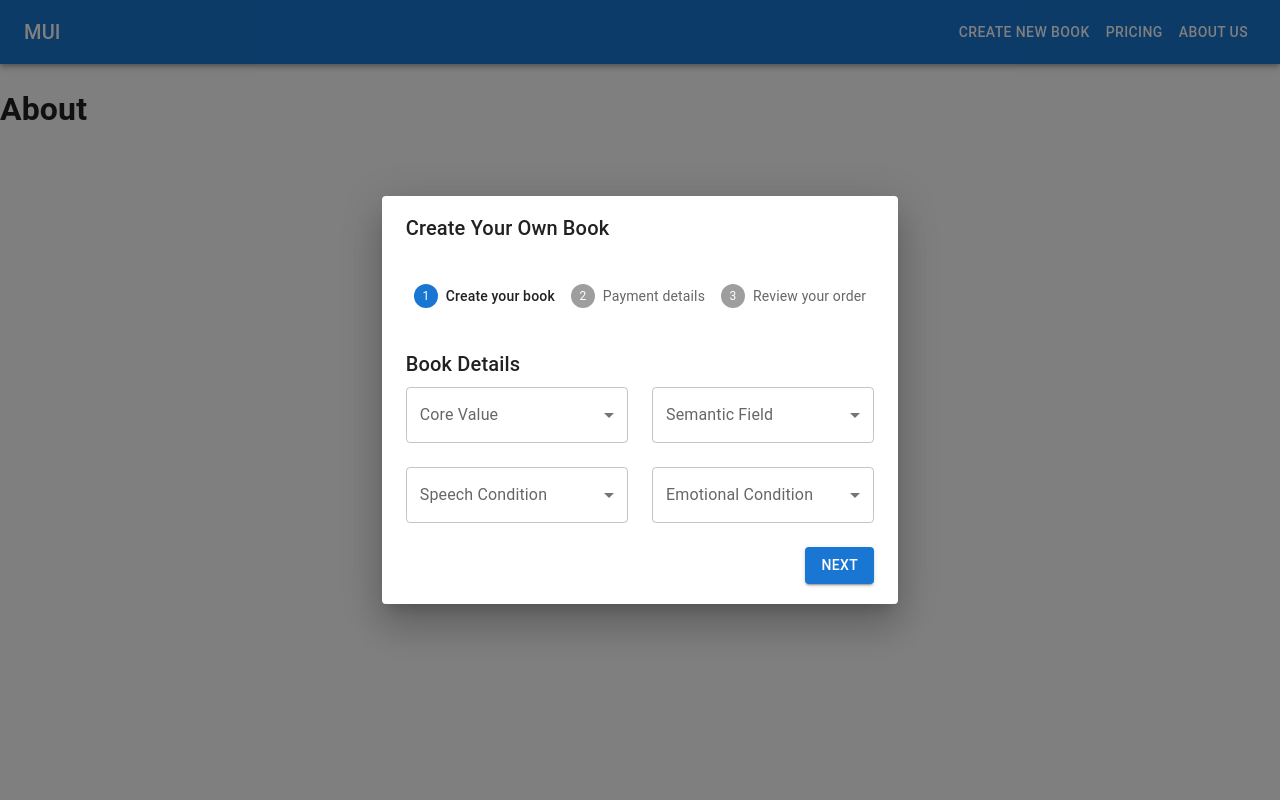
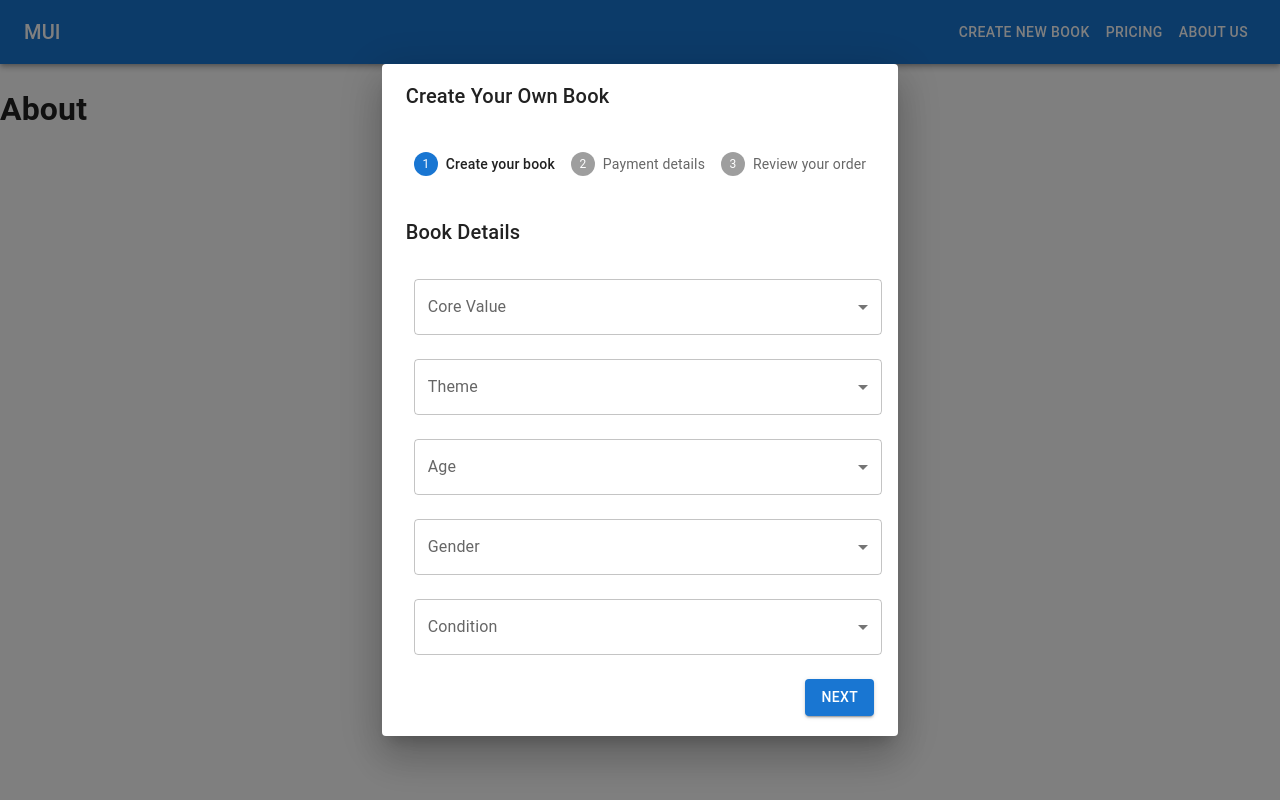
Before and after one commit to nadavWeisler/CommuniTale, a React (Create React App) app in the folder book-generator-ui/: page /about in a window 1280 px wide. Both pictures are taken after a click on the button "CREATE NEW BOOK". Built offline with nearby package versions, Linux system fonts and the light colour scheme.

Commit message:
Advance book form

```diff
--- a/book-generator-ui/src/components/Form/BookForm.tsx
+++ b/book-generator-ui/src/components/Form/BookForm.tsx
@@ -1,65 +1,88 @@
 import * as React from 'react';
-import Grid from '@mui/material/Grid';
 import Typography from '@mui/material/Typography';
 import { FormControl, InputLabel, MenuItem, Select } from '@mui/material';
-import { CoreValues, EMOTIONAL_CONDITIONS, SPEECH_CONDITIONS, SemanticFields } from '../../constants';
+import { AGE, CONDITIONS, CORE_VALUES, GENDER, PHONEMS, THEMES } from '../../constants';
 
 export default function BookForm() {
+    const [age, setAge] = React.useState('');
+    const [gender, setGender] = React.useState('');
+    const [theme, setTheme] = React.useState('');
+    const [coreValue, setCoreValue] = React.useState('');
+    const [condition, setCondition] = React.useState('');
+    const [phoneme, setPhoneme] = React.useState('');
+    const [showPhoneme, setShowPhoneme] = React.useState(false);
+
     return (
         <React.Fragment>
             <Typography variant="h6" gutterBottom>
                 Book Details
             </Typography>
-            <Grid container spacing={3}>
-                <Grid item xs={12} sm={6}>
-                    <FormControl fullWidth>
+            <FormControl fullWidth sx={{ mt: 3, ml: 1 }}>
                 <InputLabel id="core-value-select-label">Core Value</InputLabel>
-                        <Select>
+                <Select value={coreValue} onChange={(e) => setCoreValue(e.target.value)}>
                     {
-                                CoreValues.map((coreValue: string) => (
+                        CORE_VALUES.map((coreValue: string) => (
                             <MenuItem key={coreValue} value={coreValue}>{coreValue}</MenuItem>
                         ))
                     }
                 </Select>
             </FormControl>
-                </Grid>
-                <Grid item xs={12} sm={6}>
-                    <FormControl fullWidth>
-                        <InputLabel id="core-value-select-label">Semantic Field</InputLabel>
-                        <Select>
+            <FormControl fullWidth sx={{ mt: 3, ml: 1 }}>
+                <InputLabel id="theme-select-label">Theme</InputLabel>
+                <Select value={theme} onChange={(e) => setTheme(e.target.value)}>
                     {
-                                SemanticFields.map((semanticField: string) => (
-                                    <MenuItem key={semanticField} value={semanticField}>{semanticField}</MenuItem>
+                        THEMES.map((theme: string) => (
+                            <MenuItem key={theme} value={theme}>{theme}</MenuItem>
                         ))
                     }
                 </Select>
             </FormControl>
-                </Grid>
-                <Grid item xs={12} sm={6}>
-                    <FormControl fullWidth>
-                        <InputLabel id="core-value-select-label">Speech Condition</InputLabel>
-                        <Select>
+            <FormControl fullWidth sx={{ mt: 3, ml: 1 }}>
+                <InputLabel id="age-select-label">Age</InputLabel>
+                <Select value={age} onChange={(e) => setAge(e.target.value)}>
                     {
-                                SPEECH_CONDITIONS.map((speechCondition: string) => (
-                                    <MenuItem key={speechCondition} value={speechCondition}>{speechCondition}</MenuItem>
+                        AGE.map((age: string) => (
+                            <MenuItem key={age} value={age}>{age}</MenuItem>
                         ))
                     }
                 </Select>
             </FormControl>
-                </Grid>
-                <Grid item xs={12} sm={6}>
-                    <FormControl fullWidth>
-                        <InputLabel id="core-value-select-label">Emotional Condition</InputLabel>
-                        <Select>
+            <FormControl fullWidth sx={{ mt: 3, ml: 1 }}>
+                <InputLabel id="gender-select-label">Gender</InputLabel>
+                <Select value={gender} onChange={(e) => setGender(e.target.value)}>
                     {
-                                EMOTIONAL_CONDITIONS.map((emotionalCondition: string) => (
-                                    <MenuItem key={emotionalCondition} value={emotionalCondition}>{emotionalCondition}</MenuItem>
+                        GENDER.map((gender: string) => (
+                            <MenuItem key={gender} value={gender}>{gender}</MenuItem>
                         ))
                     }
                 </Select>
             </FormControl>
-                </Grid>
-            </Grid>
+            <FormControl fullWidth sx={{ mt: 3, ml: 1 }}>
+                <InputLabel id="condition-select-label">Condition</InputLabel>
+                <Select value={condition} onChange={(e) => {
+                    setCondition(e.target.value);
+                    setShowPhoneme(e.target.value === 'Phonemic');
+                }}>
+                    {
+                        CONDITIONS.map((condition: string) => (
+                            <MenuItem key={condition} value={condition}>{condition}</MenuItem>
+                        ))
+                    }
+                </Select>
+            </FormControl>
+            {
+                showPhoneme &&
+                <FormControl fullWidth sx={{ mt: 3, ml: 1 }}>
+                    <InputLabel id="phoneme-select-label">Phoneme</InputLabel>
+                    <Select value={phoneme} onChange={(e) => setPhoneme(e.target.value)}>
+                        {
+                            PHONEMS.map((phoneme: string) => (
+                                <MenuItem key={phoneme} value={phoneme}>{phoneme}</MenuItem>
+                            ))
+                        }
+                    </Select>
+                </FormControl>
+            }
         </React.Fragment>
     );
 }
--- a/book-generator-ui/src/constants.ts
+++ b/book-generator-ui/src/constants.ts
@@ -1,4 +1,4 @@
-export const CoreValues = [
+export const CORE_VALUES = [
     "Friendship",
     "Honesty",
     "Compassion",
@@ -6,12 +6,59 @@ export const CoreValues = [
     "Responsibility"
 ]
 
-export const SemanticFields = [
+export const AGE = [
+    "3-5",
+    "6-8",
+    "9-12"
+]
+
+export const GENDER = [
+    "Male",
+    "Female",
+    "Rather not say"
+]
+
+export const THEMES = [
     "Cars",
     "Food",
     "Sports",
     "Music",
     "Animals"
+]
+
+export const CONDITIONS = [
+    "Phonemic",
+    "Articulation",
+    "Problem Solving"
+]
+
+export const PHONEMS = [
+    "B",
+    "D",
+    "F",
+    "G",
+    "H",
+    "J",
+    "K",
+    "L",
+    "M",
+    "N",
+    "P",
+    "R",
+    "S",
+    "T",
+    "V",
+    "W",
+    "Z",
+    "CH",
+    "SH",
+    "TH",
+    "ZH",
+    "NG",
+    "Y",
+    "S-Blends",
+    "L-Blends",
+    "R-Blends"
 ]
 
 export const steps = ['Create your book', 'Payment details', 'Review your order'];
```
Also changed, not shown: book-generator-ui/src/components/Form/TherapeuticForm.tsx (deleted, +0 -113 lines). Lines whose indentation alone changed are shown as unchanged.
